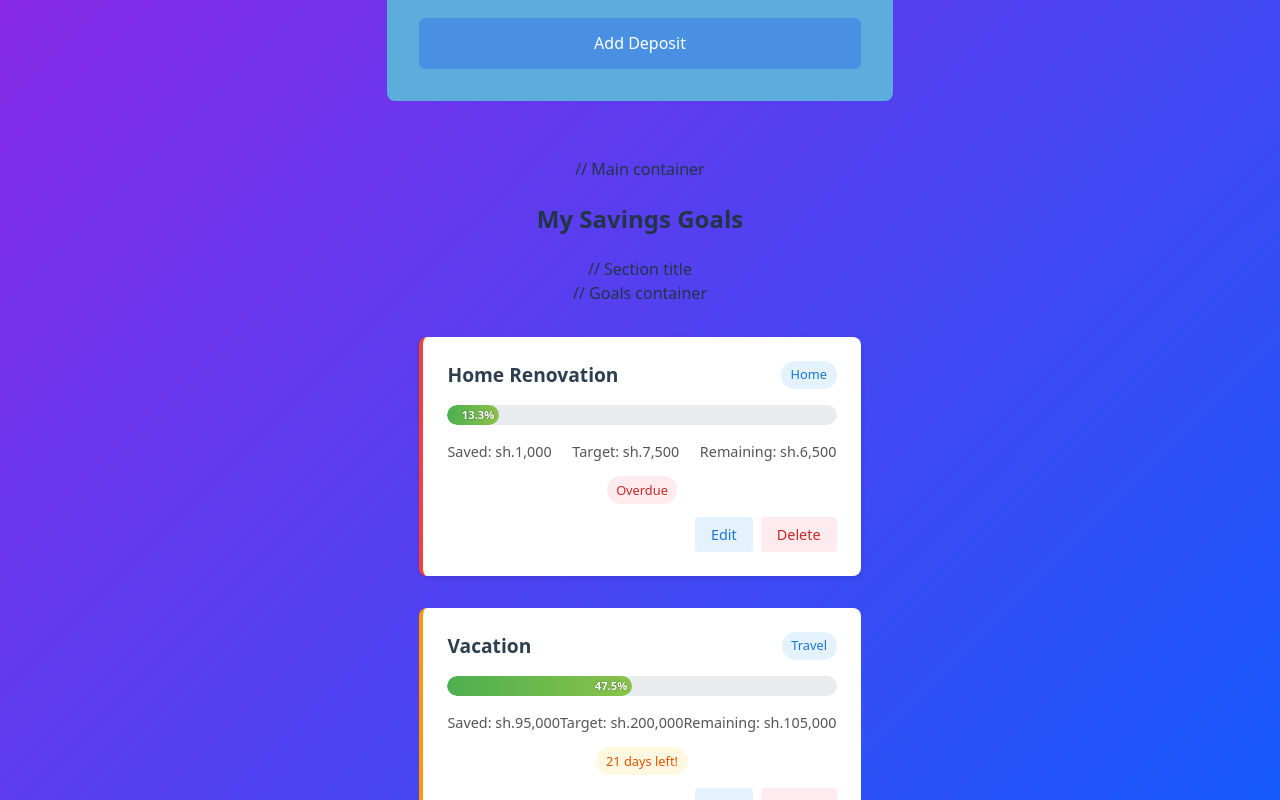
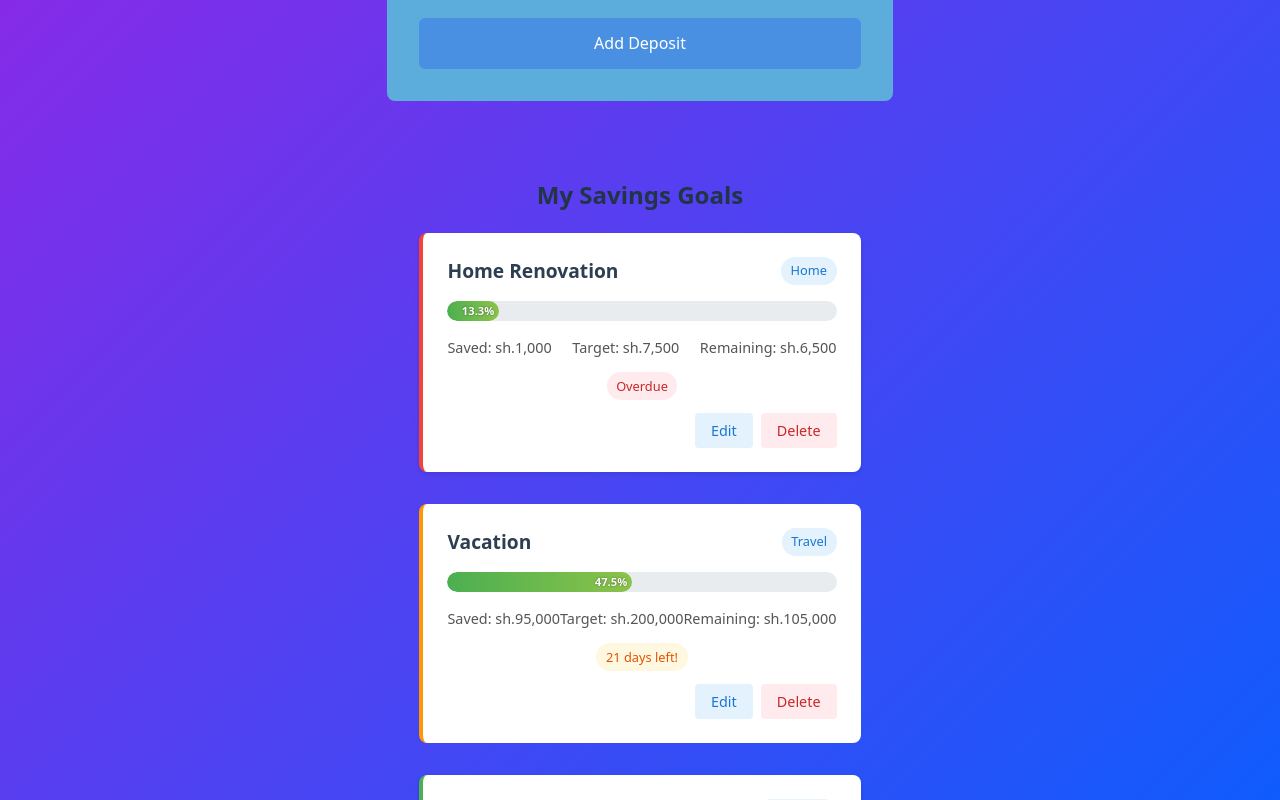
Before and after one commit to Suleyaziz/code-challenge-week-2, a React (Vite) app: page / in a window 1280 px wide. Shown: the part 1300-2100 px from the top of the page. Built offline with nearby package versions, Linux system fonts and the light colour scheme; data requests are answered from the project's data file.

Commit message:
LINES REMOVED-

```diff
--- a/src/components/GoalCard.jsx
+++ b/src/components/GoalCard.jsx
@@ -5,7 +5,6 @@ import './GoalCard.css';
 // GoalCard component that receives multiple props including goal data and handler functions
 function GoalCard({ goal, statusInfo, isEditing, onEdit, onSave, onCancel, onDelete }) {
   return (
-    // Main container div with dynamic class based on status (completed/overdue/urgent)
     <div className={`goal-card ${statusInfo.status}`}>
       {/* Conditional rendering - show EditForm when in editing mode */}
       {isEditing ? (
--- a/src/components/GoalList.jsx
+++ b/src/components/GoalList.jsx
@@ -20,13 +20,13 @@ function GoalsList({ goals, onUpdateGoal, onDeleteGoal }) { // Main component wi
   };
 
   return (
-    <div className="goals-list"> // Main container
-      <h2>My Savings Goals</h2> // Section title
+    <div className="goals-list">
+      <h2>My Savings Goals</h2>
 
       {goals.length === 0 ? ( // Conditional render for empty state
         <p className="no-goals">No goals yet. Add your first savings goal!</p> // Empty message
       ) : (
-        <div className="goals-grid"> // Goals container
+        <div className="goals-grid">
           {goals.map(goal => ( // Map through goals
             <GoalCard // Render GoalCard for each goal
               key={goal.id} // Unique key
```
